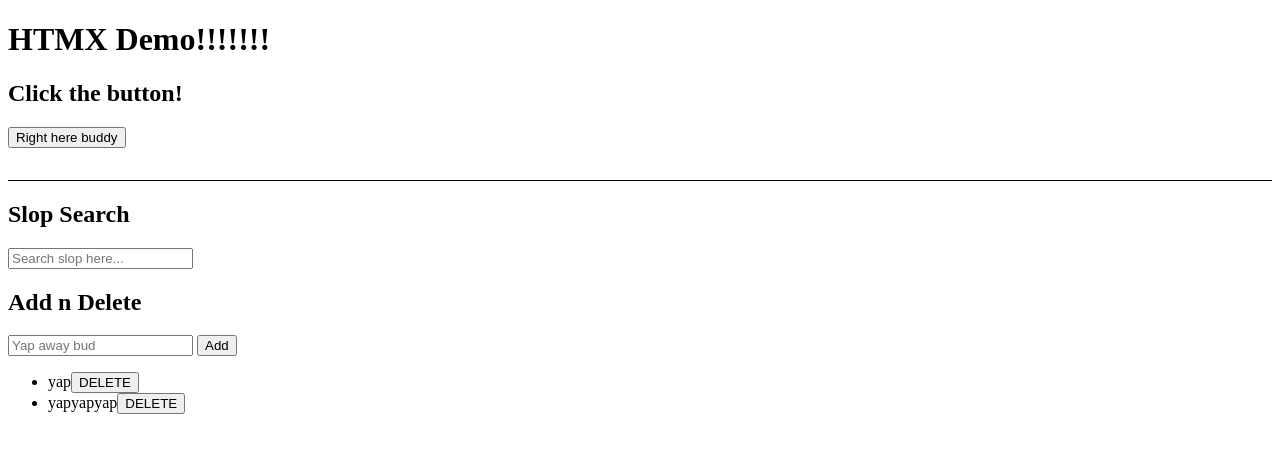
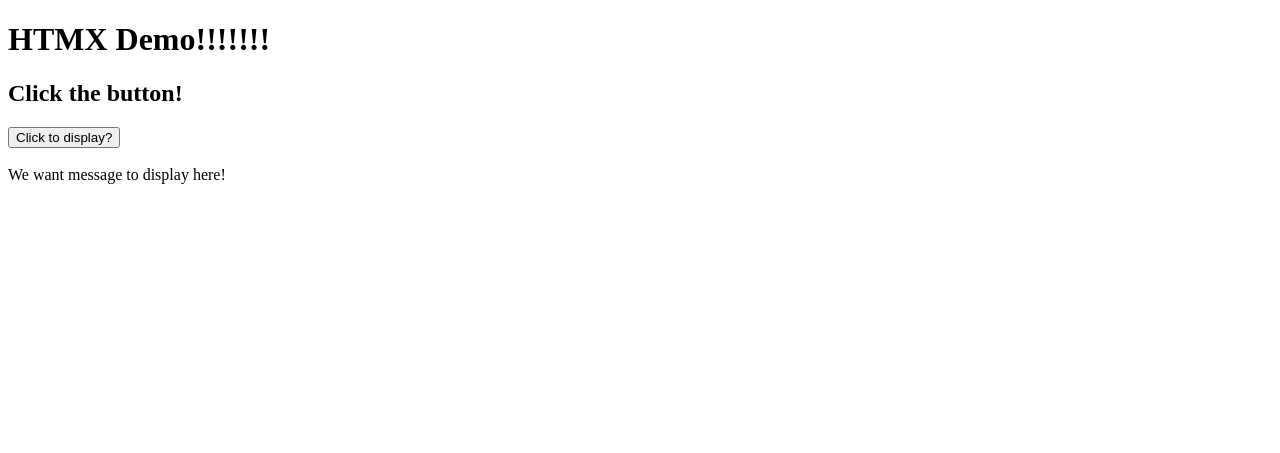
Before and after one commit to ameliavrieze/code-along-htmx-tech-share, a Flask app: page / in a window 1280 px wide. Shown: the top 453 px of the page. Run offline with Flask 3, Linux system fonts and the light colour scheme.

Commit message:
Make code along frame

```diff
--- a/src/htmx_tech_share/server.py
+++ b/src/htmx_tech_share/server.py
@@ -1,78 +1,17 @@
 import time
-from datetime import datetime
 
 from flask import Flask, render_template, request
 app = Flask(__name__)
 
-
-# https://htmx.org/attributes/hx-target/
-
-slop_list = [
-    "That time I got reincarnated as a slime",
-    "Solo Leveling",
-    "The Eldest Son of Noble Martial Family Returns from Hell After 100 Years",
-    "The Evergreen Records",
-]
-
-yap_list = {
-    1: "yap",
-    2: "yapyapyap"
-}
-next_id = 3
-
-def yap_display(text_id, text):
-    return (
-        f'<li class="fade">{text}'
-        f'<button hx-delete="/yaplist/{text_id}"'
-
-        # closest <CSS selector> = Tells htmx to swap AJAX response to nearest matching ancestor
-        # in this case, the li when the button inside it is clicked
-        # https://htmx.org/attributes/hx-target/
-        f'hx-target="closest li" hx-swap="outerHTML swap:500ms"'
-
-        # https://htmx.org/docs/#confirming self explanatory I think
-        f'hx-confirm="You sure you wanna delete this?">DELETE</button></li>'
-    )
-
-
 @app.route('/')
 def index():
-    yap_html = "".join(yap_display(i, t) for i, t in yap_list.items())
-    return render_template("index.html", yap_html=yap_html)
+    return render_template("index.html")
 
+# We want to display this after clicking a button
 @app.route('/clicked', methods=["GET"])
 def clicky():
     time.sleep(0.5) #artificial delay to display load
     return f'<p>This message was generated dynamically with HTMX! Yippee!!</p>'
 
-
-@app.route('/search', methods=["GET"])
-def search():
-    slop = request.args.get("slop","").strip().lower()
-    matches = [s for s in slop_list if slop in s.lower()]
-    if not matches:
-        return "<li>You haven't consumed enough slop yet, poser. (No matches)</li>"
-    return "".join(f"<li>{s}</li>" for s in matches)
-
-
-
-@app.route('/yaplist', methods=["GET", "POST"])
-def add_yap():
-    global next_id
-    text = request.form.get("text","").strip()
-    if not text:
-        return ""
-
-    text_id = next_id
-    next_id += 1
-    yap_list[text_id] = text
-    return yap_display(text_id, text)
-
-
-@app.route('/yaplist/<int:text_id>', methods=["DELETE"])
-def delete_yap(text_id):
-    yap_list.pop(text_id)
-    return ""
-
 if __name__ == '__main__':
     app.run(debug=True, port=5001)
--- a/src/htmx_tech_share/templates/index.html
+++ b/src/htmx_tech_share/templates/index.html
@@ -1,10 +1,10 @@
-
 <!doctype html>
 <html lang="en">
 <head>
   <meta charset="utf-8">
   <title>HTMX Basics</title>
-  <script src="https://cdn.jsdelivr.net/npm/htmx.org@2.0.11/dist/htmx.min.js" integrity="sha384-2OatzQy1H+Zd/IIrjr1TcuDGqLXeHhbooAyJY1KdQMKnr4LZ22k31GBLdYKHmVjg" crossorigin="anonymous"></script>
+  <!-- CDN link here! -->
+   <script src="https://cdn.jsdelivr.net/npm/htmx.org@2.0.11/dist/htmx.min.js" integrity="sha384-2OatzQy1H+Zd/IIrjr1TcuDGqLXeHhbooAyJY1KdQMKnr4LZ22k31GBLdYKHmVjg" crossorigin="anonymous"></script>
   <link rel="stylesheet" href="../static/css/styles.css">
 </head>
 <body>
@@ -12,35 +12,14 @@
 
     <div class="container">
         <h2>Click the button!</h2>
-        <button hx-get="/clicked" hx-target="#hello" hx-indicator="#loadloadload" hx-swap="innerHTML">Right here buddy</button>
-        <span id="loadloadload" class="htmx-indicator">Loading.......</span>
-        <div id="hello"></div>
+
+        <button>
+            Click to display?
+        </button>
+
+        <div>
+            <br>We want message to display here!
+        </div>
     </div>
-
-    <line></line>
-
-    <div class="container">
-        <h2>Slop Search</h2>
-        <input type="search" name="slop" placeholder="Search slop here..."
-                hx-get="search"
-                hx-trigger="input changed delay:300ms, search"
-                hx-target="#results">
-        <ul id="results"></ul>
-    </div>
-
-    <div class="container">
-        <h2>Add n Delete</h2>
-        <form hx-post="/yaplist" hx-target="#display-list" hx-swap="beforeend" hx-on::after-request="this.reset()">
-            <input name="text" placeholder="Yap away bud" required>
-            <button>Add</button>
-        </form>
-        <ul id="display-list">{{ yap_html | safe }}</ul>
-    </div>
-
-
-
-    <!-- resetting user input: https://htmx.org/examples/reset-user-input/ -->
-
-
 </body>
 </html>
```
Also changed, not shown: README.md, 2 other files.
